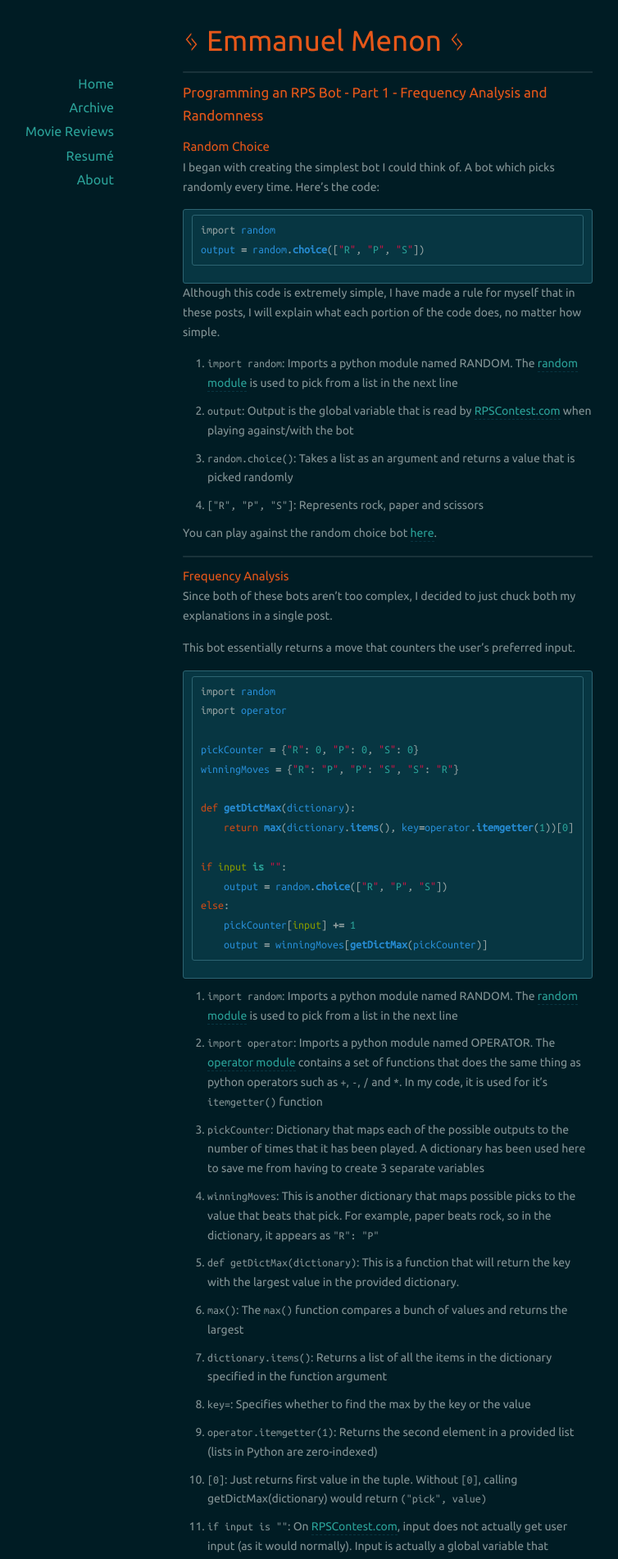
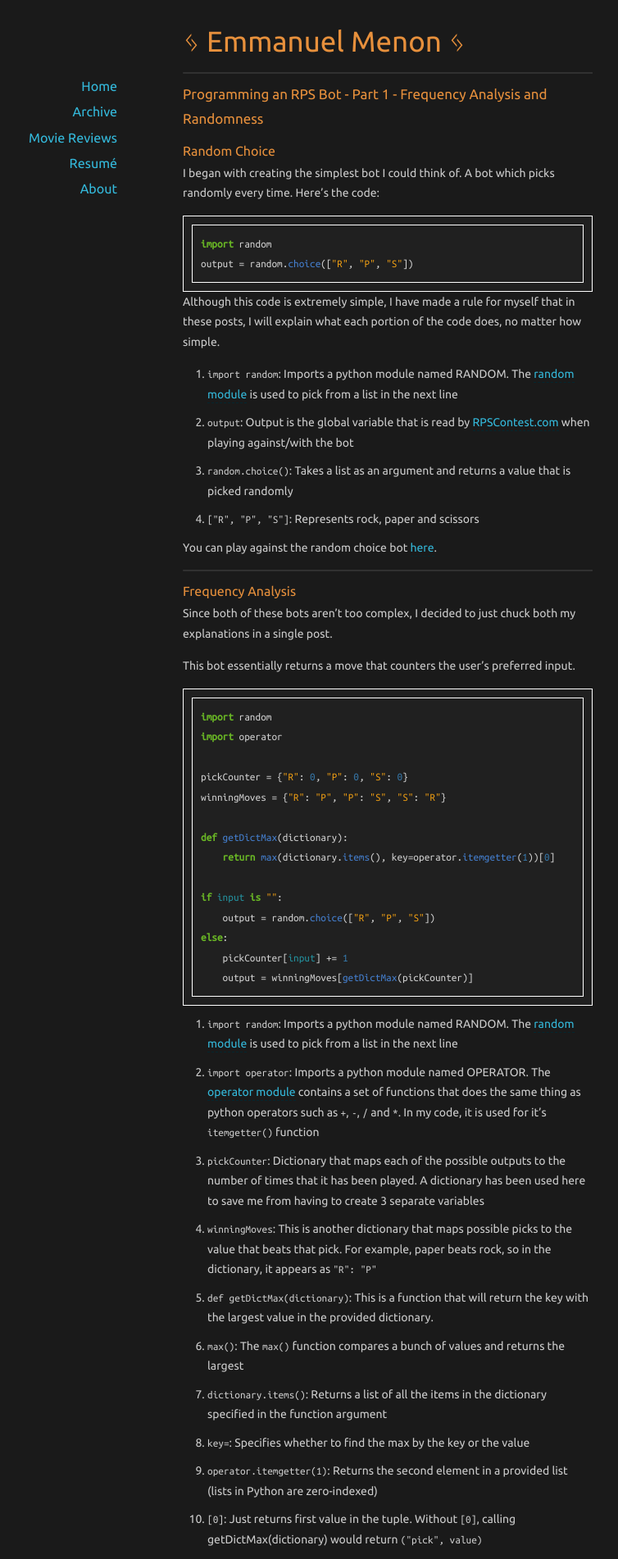
Before and after one commit to emmanuelmenon/emmanuelmenon.github.io, a Jekyll site: the page built from _posts/2019-06-03-frequency-analysis-in-rock-paper-scissors.md, in a window 1280 px wide. Shown: the top 1902 px of the page at 82% size, without its empty margins (167-921 px from the left). Built offline with Jekyll 4.4.1, drawn with Linux system fonts in a browser that asks for light colours; nearby versions of some CDN libraries.

Commit message:
style change pygments -> native / font aliasing

```diff
--- a/assets/css/style.css
+++ b/assets/css/style.css
@@ -32,11 +32,14 @@ table {
 
 /*** Basics ***/
 body {
-	font-family: Ubuntu, serif;
+	font-family: Ubuntu, sans-serif;
 	font-size: 14px;
-	line-height: 1.7;
+	line-height: 1.75;
 }
-
+* {
+  -webkit-font-smoothing: antialiased;
+  -moz-osx-font-smoothing: grayscale;
+}
 a, a:active, a:visited {
 	text-decoration: none;
 	border-bottom: 1px dashed #839496;
@@ -58,7 +61,7 @@ sub { vertical-align: sub; font-size: 0.85em; }
 
 code {
     font-family: "Ubuntu Mono", monospace;
-	font-size: .95em Ubuntu Mono, Courier, Monospace;
+	font-size: .95em;
 }
 
 blockquote {
@@ -78,18 +81,17 @@ acronym, abbr {
 
 
 h1 {
-	font-size: 17px;
+	font-size: 21px;
 	margin: 0 0 10px 0;
 }
 h2 {
+	font-size: 16px;
+	margin: 0 0 10px 0;
+}
+h3 {
 	font-size: 15px;
 	margin: 0 0 10px 0;
 }
-h3 {
-	font-size: 14px;
-	margin: 0 0 10px 0;
-}
-
 hr {
 	border-top: 0.1px solid white;
 	opacity: 10%;
@@ -110,6 +112,7 @@ hr {
 .img-right { float: right; margin: 4px 0 4px 10px; }
 .img-middle { vertical-align: middle; }
 .nopadding { padding: 0; }
+.nomargin { margin: 0; }
 .nounderline { text-decoration: underline; }
 
 
@@ -156,14 +159,14 @@ hr {
 
 #sidebar li {
 	list-style: none;
-	margin: 2px 0;
+	margin: 3px 0;
 }
 
 #sidebar a {
 	border: none;
 	font-family: "Ubuntu", serif;
 	font-size: 1.15em;
-	padding: 2px 4px;
+	padding: 0;
 }
 
 
@@ -190,6 +193,7 @@ article img {
 	display: block;
 	text-align: center;
 	margin: 0 auto 1em auto;
+	width: 100%;
 }
 
 article .meta {
@@ -212,9 +216,6 @@ img.center {
 	text-align: center;
 	margin: 0 auto 1em auto;
 }
-div.post-content img {
-	width: 100%;
-}
 
 
 /*** Pagination ***/
@@ -232,8 +233,8 @@ div.post-content img {
 	float: right;
 }
 
+hr.navhr {display: none;}
 
-hr.navhr {display: none;}
 /*** Media Queries ***/
 @media all and (max-width: 870px) {
 	#page, #header, #content, #footer {
@@ -263,265 +264,129 @@ hr.navhr {display: none;}
 
 /*** Append colors-dark.css ***/
 html, body {
-     background-color: #001c24;
-     color: #839496;
+     background-color: #1a1a1a;
+     color: #cccccc;
 }
  a, a:visited, a:active {
-     color: #2aa198;
-     border-color: #073642;
+     color: #34b9db;
+     border-color: #05262e;
 }
  a:hover {
-     background-color: #073642;
-     border-color: #073642;
-     color: #2aa198;
+     background-color: #05262e;
+     border-color: #05262e;
+     color: #34b9db;
 }
  h1, h2, h3 {
-     color: #e65719;
+     color: #e7903c;
 }
  h1 a, h1 a:visited, h1 a:active {
-     color: #e65719;
+     color: #e7903c;
 }
  h1 a:hover {
-     background-color: #073642;
-     border-color: #073642;
-     color: #e65719;
+     background-color: #05262e;
+     border-color: #05262e;
+     color: #e7903c;
 }
  article h1 a.anchor {
-     color: #2aa198;
+     color: #34b9db;
 }
  blockquote {
-     border-color: #e65719;
+     border-color: #e7903c;
 }
  #sidebar a:hover {
-     color: #2aa198;
-     background-color: #073642;
+     color: #34b9db;
+     background-color: #05262e;
 }
  #footer {
      border-color: rgba(255, 255, 255, 0.1);
 }
 /*** Pygments ***/
  .highlight{
-     background-color: #073642;
+     background-color: #05262e;
      color: #93a1a1;
-     border: 1px solid #2d6472;
-     border-radius: 3px 3px 3px 3px;
+     border: 1px solid white;
      overflow: auto;
-     padding: 6px 10px;
+     padding: 10px;
+	 margin: 0;
 }
- .highlight .c{
-    color:#586e75 !important;
-    font-style:italic !important
-}
-.highlight .cm{
-    color:#586e75 !important;
-    font-style:italic !important
-}
-.highlight .cp{
-    color:#586e75 !important;
-    font-style:italic !important
-}
-.highlight .c1{
-    color:#586e75 !important;
-    font-style:italic !important
-}
-.highlight .cs{
-    color:#586e75 !important;
-    font-weight:bold !important;
-    font-style:italic !important
-}
-.highlight .err{
-    color:#dc322f !important;
-    background:none !important
-}
-.highlight .k{
-    color:#cb4b16 !important
-}
-.highlight .o{
-    color:#93a1a1 !important;
-    font-weight:bold !important
-}
-.highlight .p{
-    color:#93a1a1 !important
-}
-.highlight .ow{
-    color:#2aa198 !important;
-    font-weight:bold !important
-}
-.highlight .gd{
-    color:#93a1a1 !important;
-    background-color:#372c34 !important;
-    display:inline-block
-}
-.highlight .gd .x{
-    color:#93a1a1 !important;
-    background-color:#4d2d33 !important;
-    display:inline-block
-}
-.highlight .ge{
-    color:#93a1a1 !important;
-    font-style:italic !important
-}
-.highlight .gr{
-    color:#aa0000
-}
-.highlight .gh{
-    color:#586e75 !important
-}
-.highlight .gi{
-    color:#93a1a1 !important;
-    background-color:#1a412b !important;
-    display:inline-block
-}
-.highlight .gi .x{
-    color:#93a1a1 !important;
-    background-color:#355720 !important;
-    display:inline-block
-}
-.highlight .go{
-    color:#888888
-}
-.highlight .gp{
-    color:#555555
-}
-.highlight .gs{
-    color:#93a1a1 !important;
-    font-weight:bold !important
-}
-.highlight .gu{
-    color:#6c71c4 !important
-}
-.highlight .gt{
-    color:#aa0000
-}
-.highlight .kc{
-    color:#859900 !important;
-    font-weight:bold !important
-}
-.highlight .kd{
-    color:#268bd2 !important
-}
-.highlight .kp{
-    color:#cb4b16 !important;
-    font-weight:bold !important
-}
-.highlight .kr{
-    color:#d33682 !important;
-    font-weight:bold !important
-}
-.highlight .kt{
-    color:#2aa198 !important
-}
-.highlight .n{
-    color:#268bd2 !important
-}
-.highlight .na{
-    color:#268bd2 !important
-}
-.highlight .nb{
-    color:#859900 !important
-}
-.highlight .nc{
-    color:#d33682 !important
-}
-.highlight .no{
-    color:#b58900 !important
-}
-.highlight .ni{
-    color:#800080
-}
-.highlight .nl{
-    color:#859900 !important
-}
-.highlight .ne{
-    color:#268bd2 !important;
-    font-weight:bold !important
-}
-.highlight .nf{
-    color:#268bd2 !important;
-    font-weight:bold !important
-}
-.highlight .nn{
-    color:#b58900 !important
-}
-.highlight .nt{
-    color:#268bd2 !important;
-    font-weight:bold !important
-}
-.highlight .nx{
-    color:#b58900 !important
-}
-.highlight .bp{
-    color:#999999
-}
-.highlight .vc{
-    color:#008080
-}
-.highlight .vg{
-    color:#268bd2 !important
-}
-.highlight .vi{
-    color:#268bd2 !important
-}
-.highlight .nv{
-    color:#268bd2 !important
-}
-.highlight .w{
-    color:#bbbbbb
-}
-.highlight .mf{
-    color:#2aa198 !important
-}
-.highlight .m{
-    color:#2aa198 !important
-}
-.highlight .mh{
-    color:#2aa198 !important
-}
-.highlight .mi{
-    color:#2aa198 !important
-}
-.highlight .mo{
-    color:#009999
-}
-.highlight .s{
-    color:#2aa198 !important
-}
-.highlight .sb{
-    color:#d14
-}
-.highlight .sc{
-    color:#d14
-}
-.highlight .sd{
-    color:#2aa198 !important
-}
-.highlight .s2{
-    color:#2aa198 !important
-}
-.highlight .se{
-    color:#dc322f !important
-}
-.highlight .sh{
-    color:#d14
-}
-.highlight .si{
-    color:#268bd2 !important
-}
-.highlight .sx{
-    color:#d14
-}
-.highlight .sr{
-    color:#2aa198 !important
-}
-.highlight .s1{
-    color:#2aa198 !important
-}
-.highlight .ss{
-    color:#990073
-}
-.highlight .il{
-    color:#009999
-}
+.highlight .hll { background-color: #404040 }
+.highlight  { background: #202020; color: #d0d0d0 }
+.highlight .c { color: #999999; font-style: italic } /* Comment */
+.highlight .err { color: #a61717; background-color: #e3d2d2 } /* Error */
+.highlight .esc { color: #d0d0d0 } /* Escape */
+.highlight .g { color: #d0d0d0 } /* Generic */
+.highlight .k { color: #6ab825; font-weight: bold } /* Keyword */
+.highlight .l { color: #d0d0d0 } /* Literal */
+.highlight .n { color: #d0d0d0 } /* Name */
+.highlight .o { color: #d0d0d0 } /* Operator */
+.highlight .x { color: #d0d0d0 } /* Other */
+.highlight .p { color: #d0d0d0 } /* Punctuation */
+.highlight .ch { color: #999999; font-style: italic } /* Comment.Hashbang */
+.highlight .cm { color: #999999; font-style: italic } /* Comment.Multiline */
+.highlight .cp { color: #cd2828; font-weight: bold } /* Comment.Preproc */
+.highlight .cpf { color: #999999; font-style: italic } /* Comment.PreprocFile */
+.highlight .c1 { color: #999999; font-style: italic } /* Comment.Single */
+.highlight .cs { color: #e50808; font-weight: bold; background-color: #520000 } /* Comment.Special */
+.highlight .gd { color: #d22323 } /* Generic.Deleted */
+.highlight .ge { color: #d0d0d0; font-style: italic } /* Generic.Emph */
+.highlight .gr { color: #d22323 } /* Generic.Error */
+.highlight .gh { color: #ffffff; font-weight: bold } /* Generic.Heading */
+.highlight .gi { color: #589819 } /* Generic.Inserted */
+.highlight .go { color: #cccccc } /* Generic.Output */
+.highlight .gp { color: #aaaaaa } /* Generic.Prompt */
+.highlight .gs { color: #d0d0d0; font-weight: bold } /* Generic.Strong */
+.highlight .gu { color: #ffffff; text-decoration: underline } /* Generic.Subheading */
+.highlight .gt { color: #d22323 } /* Generic.Traceback */
+.highlight .kc { color: #6ab825; font-weight: bold } /* Keyword.Constant */
+.highlight .kd { color: #6ab825; font-weight: bold } /* Keyword.Declaration */
+.highlight .kn { color: #6ab825; font-weight: bold } /* Keyword.Namespace */
+.highlight .kp { color: #6ab825 } /* Keyword.Pseudo */
+.highlight .kr { color: #6ab825; font-weight: bold } /* Keyword.Reserved */
+.highlight .kt { color: #6ab825; font-weight: bold } /* Keyword.Type */
+.highlight .ld { color: #d0d0d0 } /* Literal.Date */
+.highlight .m { color: #3677a9 } /* Literal.Number */
+.highlight .s { color: #ed9d13 } /* Literal.String */
+.highlight .na { color: #bbbbbb } /* Name.Attribute */
+.highlight .nb { color: #24909d } /* Name.Builtin */
+.highlight .nc { color: #447fcf; text-decoration: underline } /* Name.Class */
+.highlight .no { color: #40ffff } /* Name.Constant */
+.highlight .nd { color: #ffa500 } /* Name.Decorator */
+.highlight .ni { color: #d0d0d0 } /* Name.Entity */
+.highlight .ne { color: #bbbbbb } /* Name.Exception */
+.highlight .nf { color: #447fcf } /* Name.Function */
+.highlight .nl { color: #d0d0d0 } /* Name.Label */
+.highlight .nn { color: #447fcf; text-decoration: underline } /* Name.Namespace */
+.highlight .nx { color: #d0d0d0 } /* Name.Other */
+.highlight .py { color: #d0d0d0 } /* Name.Property */
+.highlight .nt { color: #6ab825; font-weight: bold } /* Name.Tag */
+.highlight .nv { color: #40ffff } /* Name.Variable */
+.highlight .ow { color: #6ab825; font-weight: bold } /* Operator.Word */
+.highlight .w { color: #666666 } /* Text.Whitespace */
+.highlight .mb { color: #3677a9 } /* Literal.Number.Bin */
+.highlight .mf { color: #3677a9 } /* Literal.Number.Float */
+.highlight .mh { color: #3677a9 } /* Literal.Number.Hex */
+.highlight .mi { color: #3677a9 } /* Literal.Number.Integer */
+.highlight .mo { color: #3677a9 } /* Literal.Number.Oct */
+.highlight .sa { color: #ed9d13 } /* Literal.String.Affix */
+.highlight .sb { color: #ed9d13 } /* Literal.String.Backtick */
+.highlight .sc { color: #ed9d13 } /* Literal.String.Char */
+.highlight .dl { color: #ed9d13 } /* Literal.String.Delimiter */
+.highlight .sd { color: #ed9d13 } /* Literal.String.Doc */
+.highlight .s2 { color: #ed9d13 } /* Literal.String.Double */
+.highlight .se { color: #ed9d13 } /* Literal.String.Escape */
+.highlight .sh { color: #ed9d13 } /* Literal.String.Heredoc */
+.highlight .si { color: #ed9d13 } /* Literal.String.Interpol */
+.highlight .sx { color: #ffa500 } /* Literal.String.Other */
+.highlight .sr { color: #ed9d13 } /* Literal.String.Regex */
+.highlight .s1 { color: #ed9d13 } /* Literal.String.Single */
+.highlight .ss { color: #ed9d13 } /* Literal.String.Symbol */
+.highlight .bp { color: #24909d } /* Name.Builtin.Pseudo */
+.highlight .fm { color: #447fcf } /* Name.Function.Magic */
+.highlight .vc { color: #40ffff } /* Name.Variable.Class */
+.highlight .vg { color: #40ffff } /* Name.Variable.Global */
+.highlight .vi { color: #40ffff } /* Name.Variable.Instance */
+.highlight .vm { color: #40ffff } /* Name.Variable.Magic */
+.highlight .il { color: #3677a9 } /* Literal.Number.Integer.Long */
 .highlight div .gd,.highlight div .gd .x,.highlight div .gi,.highlight div .gi .x{
     display:inline-block;
     width:100%
--- a/index.html
+++ b/index.html
@@ -11,7 +11,7 @@ title: Home
 			</h1>
 			<sup><p><i>{{post.date | date: "%B %d, %Y" }}</i></p></sup>
 		{% else %}
-			<h1><a href="{{ post.url }}">{{ post.title }}</a></h1><sup><p style="margin-bottom: 5px;"><i>{{post.date | date: "%B %d, %Y" }}</i></p></sup>
+			<h1 class="nomargin"><a href="{{ post.url }}">{{ post.title }}</a></h1><sup><p style="margin-bottom: 5px;"><i>{{post.date | date: "%B %d, %Y" }}</i></p></sup>
 			<div class="post-content">{{ post.excerpt | strip_html }}(<a href="{{ post.url }}">Continue Reading</a>)</div>
 		{% endif %}
 	</article>
```
